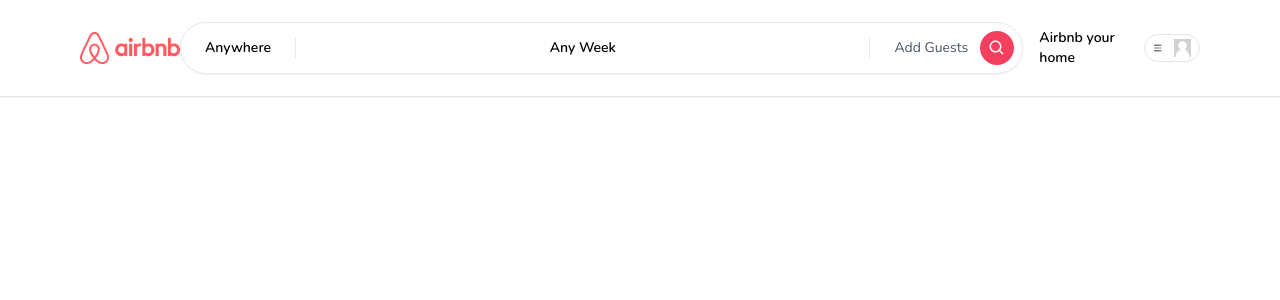
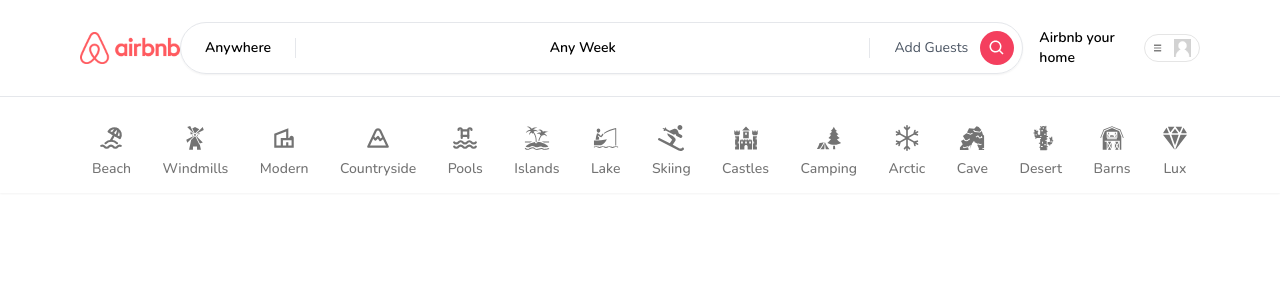
Before and after one commit to parthkhare307/airbnb-clone, a Next.js app: page / in a window 1280 px wide. Shown: the top 300 px of the page. Built offline with nearby package versions, Linux system fonts and the light colour scheme; no server answers.

Commit message:
Completed the Category UI

```diff
--- /dev/null
+++ b/app/components/CategoryBox.tsx
@@ -0,0 +1,72 @@
+'use client'
+
+import { useSearchParams , useRouter } from "next/navigation";
+import { useCallback } from "react";
+import { IconType } from "react-icons";
+import qs from 'query-string';
+
+interface CategoriesBoxProps {
+    icon: IconType;
+    label: string;
+    selected?: boolean;
+}
+
+const CategoryBox: React.FC<CategoriesBoxProps> = ({
+    icon : Icon,
+    label,selected
+}) => {
+
+    const router =useRouter();
+    const params = useSearchParams();
+
+    const handleClick = useCallback(() => {
+        let currentQuery = {};
+
+        if(params) {
+            currentQuery= qs.parse(params.toString());
+        }
+
+        const updatedQuery: any ={
+            ...currentQuery,
+            category: label
+        }
+
+        if(params?.get('category') === label){
+            delete updatedQuery.category;
+        }
+
+        const url = qs.stringifyUrl({
+            url: '/',
+            query: updatedQuery
+        }, {skipNull: true});
+
+        router.push(url)
+    }, [label,params]);
+
+
+    return (
+        <div
+            onClick={handleClick}
+            className={`
+                flex
+                flex-col
+                items-center
+                gap-2
+                p-3
+                border-b-2
+                hover:text-neutral-800
+                transition
+                cursor-pointer
+                ${selected ? 'border-b-neutral-800' : 'border-transparent'}
+                ${selected ? 'text-neutral-800' : 'text-neutral-500'}
+            `}
+        >
+            <Icon size={26} />
+            <div className="font-medium text-sm">
+                {label}
+            </div>
+        </div>
+    );
+}
+
+export default CategoryBox;
--- a/app/components/models/LoginModel.tsx
+++ b/app/components/models/LoginModel.tsx
@@ -1,7 +1,6 @@
 'use client';
 
 import { signIn } from 'next-auth/react';
-import axios from "axios";
 import { AiFillGithub } from "react-icons/ai";
 import {FcGoogle} from 'react-icons/fc';
 import { use, useCallback, useState } from "react";
@@ -37,7 +36,7 @@
     }
   } = useForm<FieldValues> ({
     defaultValues: {
-      name: '',
+      email: '',
       password: ''
     }
   });
@@ -97,13 +96,13 @@
       outline
       label="Continue with Google"
       icon={FcGoogle}
-      onClick={() => {}}
+      onClick={() => signIn('google')}
     />
     <Button
       outline
       label="Continue with Github"
       icon={AiFillGithub}
-      onClick={() => {}}
+      onClick={() => signIn('github')}
     />
     <div
       className="
--- a/app/components/models/RegisterModel.tsx
+++ b/app/components/models/RegisterModel.tsx
@@ -95,7 +95,7 @@
       outline
       label="Continue with Google"
       icon={FcGoogle}
-      onClick={() => {}}
+      onClick={() => signIn('google')}
     />
     <Button
       outline
--- /dev/null
+++ b/app/components/navbar/Categories.tsx
@@ -0,0 +1,137 @@
+'use client'
+
+import Container from "../Cotainer";
+
+import { IoDiamond } from 'react-icons/io5'
+import {BsSnow} from 'react-icons/bs'
+import {FaSkiing} from 'react-icons/fa'
+import { TbBeach, TbMountain, TbPool } from 'react-icons/tb';
+import { GiBarn,
+         GiBoatFishing,
+         GiCactus,
+         GiCastle,
+         GiCaveEntrance,
+         GiForestCamp,
+         GiIsland,
+         GiWindmill } from 'react-icons/gi';
+import { MdOutlineVilla } from 'react-icons/md';
+import CategoryBox from "../CategoryBox";
+import { usePathname, useSearchParams } from "next/navigation";
+
+export const categories = [
+    {
+        label: 'Beach',
+        icon: TbBeach,
+        description: 'This property is close to the beach!'
+    },
+    {
+        label: 'Windmills',
+        icon: GiWindmill,
+        description: 'This property has windmills!'
+    },
+    {
+        label: 'Modern',
+        icon: MdOutlineVilla,
+        description: 'This property is modern!'
+    },
+    {
+        label: 'Countryside',
+        icon: TbMountain,
+        description: 'This property is in the countryside!'
+    },
+    {
+        label: 'Pools',
+        icon: TbPool,
+        description: 'This property has a pool!'
+    },
+    {
+        label: 'Islands',
+        icon: GiIsland,
+        description: 'This property is on a island!'
+    },
+    {
+        label: 'Lake',
+        icon: GiBoatFishing,
+        description: 'This property is close to a Lake!'
+    },
+    {
+        label: 'Skiing',
+        icon: FaSkiing,
+        description: 'This property has skiing activities!'
+    },
+    {
+        label: 'Castles',
+        icon: GiCastle,
+        description: 'This property is in a castle!'
+    },
+    {
+        label: 'Camping',
+        icon: GiForestCamp,
+        description: 'This property has camping activities!'
+    },
+    {
+        label: 'Arctic',
+        icon: BsSnow,
+        description: 'This property has snow activities!'
+    },
+    {
+        label: 'Cave',
+        icon: GiCaveEntrance,
+        description: 'This property is in a cave!'
+    },
+    {
+        label: 'Desert',
+        icon: GiCactus,
+        description: 'This property is in the desert!'
+    },
+    {
+        label: 'Barns',
+        icon: GiBarn,
+        description: 'This property is in the barn!'
+    },
+    {
+        label: 'Lux',
+        icon: IoDiamond,
+        description: 'This property is luxurious!'
+    },
+
+]
+
+const Categories = () =>{
+    const params = useSearchParams();
+    const category = params?.get('category');
+    const pathname =usePathname();
+
+    const isMainPage = pathname === '/';
+
+    if(!isMainPage){
+        return null;
+    }
+
+
+    return (
+        <Container>
+            <div
+                className="
+                    pt-4
+                    flex
+                    flex row
+                    items-center
+                    justify-between
+                    overflow-x-auto
+                "
+            >
+                {categories.map((item) => (
+                    <CategoryBox
+                        key={item.label}
+                        label={item.label}
+                        selected={category=== item.label}
+                        icon={item.icon}
+                    />
+                ))}
+            </div>
+        </Container>
+    );
+}
+
+export default Categories;
--- a/app/components/navbar/Logo.tsx
+++ b/app/components/navbar/Logo.tsx
@@ -8,6 +8,7 @@
 
     return (
         <Image
+            onClick={() => router.push('/')}
             alt="Logo"
             className="hidden md:block cursor-pointer"
             height="100"
--- a/app/components/navbar/Navbar.tsx
+++ b/app/components/navbar/Navbar.tsx
@@ -1,6 +1,7 @@
 'use client';
 
 import Container from "../Cotainer";
+import Categories from "./Categories";
 import Logo from "./Logo";
 import Search from "./Search";
 import UserMenu from "./UserMenu";
@@ -35,6 +36,7 @@
                     </div>
                 </Container>
             </div>
+            <Categories/>
         </div>
      );
 }
--- a/package.json
+++ b/package.json
@@ -20,6 +20,7 @@
     "eslint-config-next": "13.2.4",
     "next": "13.2.4",
     "next-auth": "^4.22.1",
+    "query-string": "^8.1.0",
     "react": "18.2.0",
     "react-dom": "18.2.0",
     "react-hook-form": "^7.43.9",
```
Also changed, not shown: 2 other files (tests, documents, lock files or other folders).
